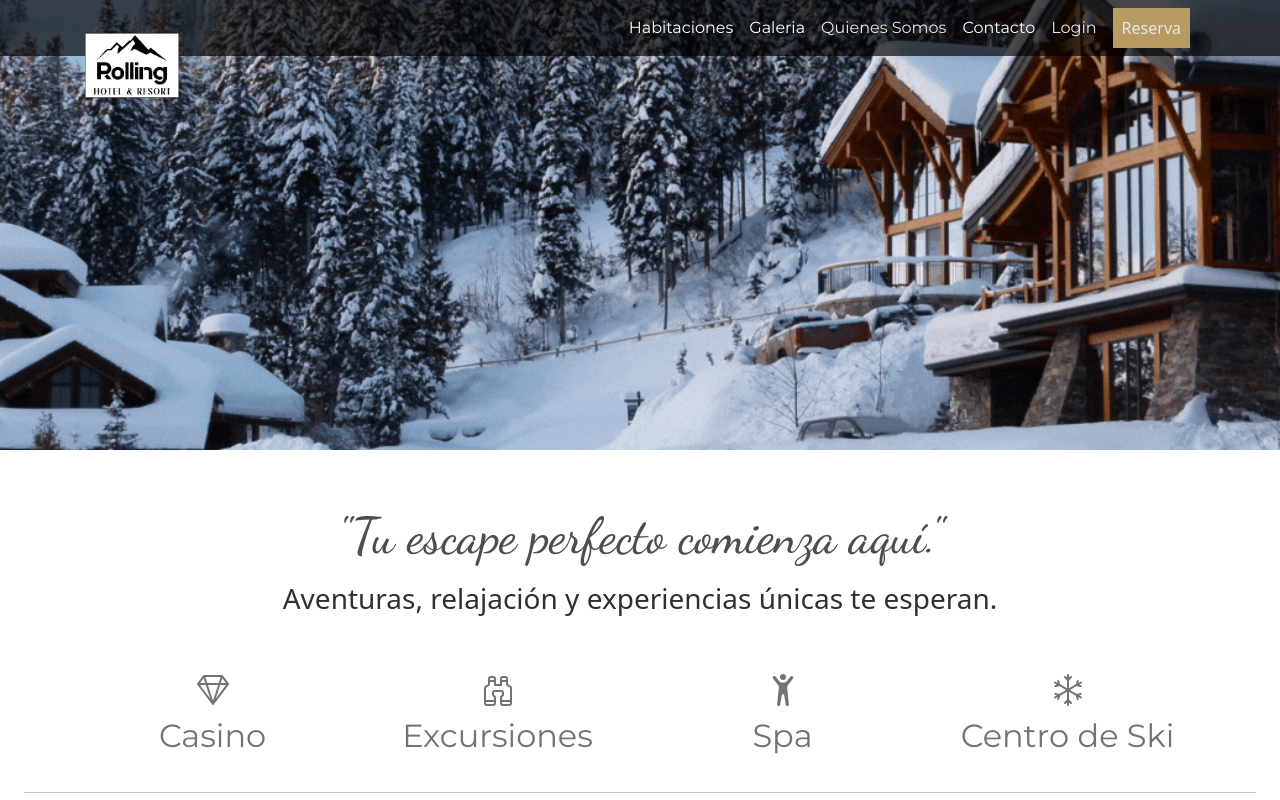
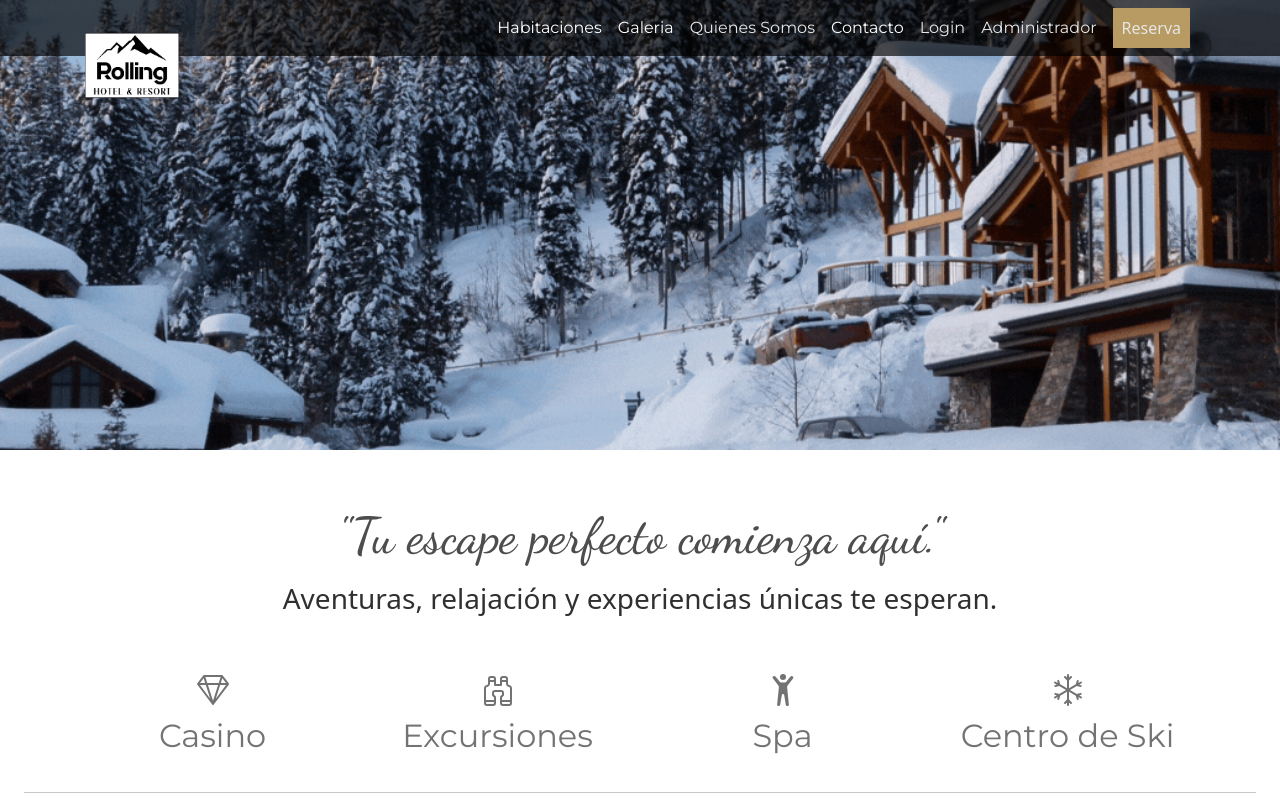
Before and after one commit to CosmeNicolas/ProyectoHotelFrontEnd, a React (Vite) app: page / in a window 1280 px wide. Shown: the top 800 px of the page. Built offline with nearby package versions, Linux system fonts and the light colour scheme.

Commit message:
agregue en la barra de navegacion la seccion del administrador , y tambien agregue en la carpeta rutas , las rutas protegidas del administrador

```diff
--- a/src/components/common/NavBar.jsx
+++ b/src/components/common/NavBar.jsx
@@ -41,6 +41,9 @@ const NavBar = () => {
             <NavLink className="nav-link fuente-nav" to="/login">
               Login
             </NavLink>
+            <NavLink className="nav-link fuente-nav" to="/administrador">
+              Administrador
+            </NavLink>
             <Nav.Link >
               <span className="nav-link text-decoration-none reserva-nav p-2">Reserva</span>
             </Nav.Link>
```
Also changed, not shown: src/App.jsx (+6 -7 lines).
